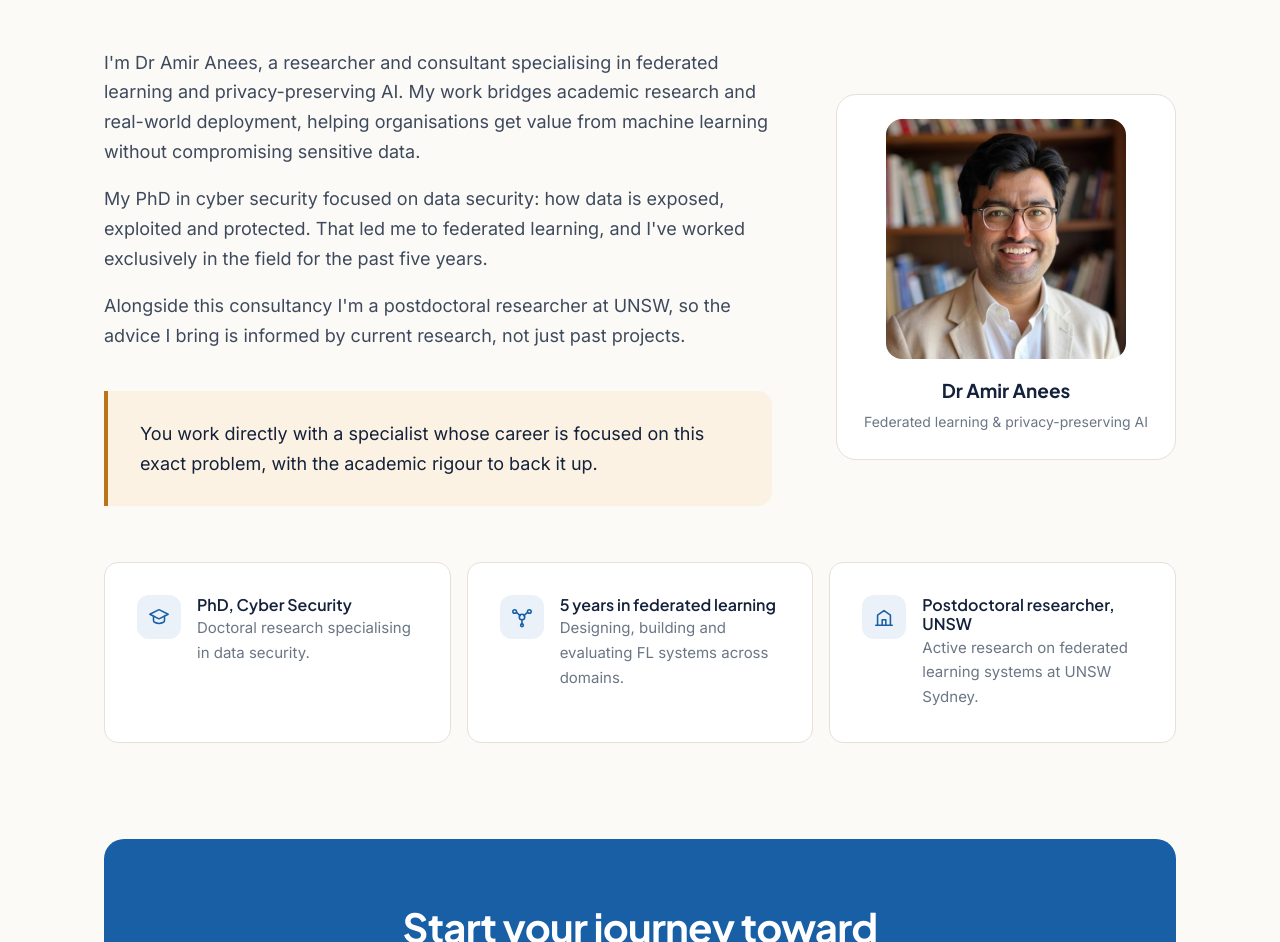
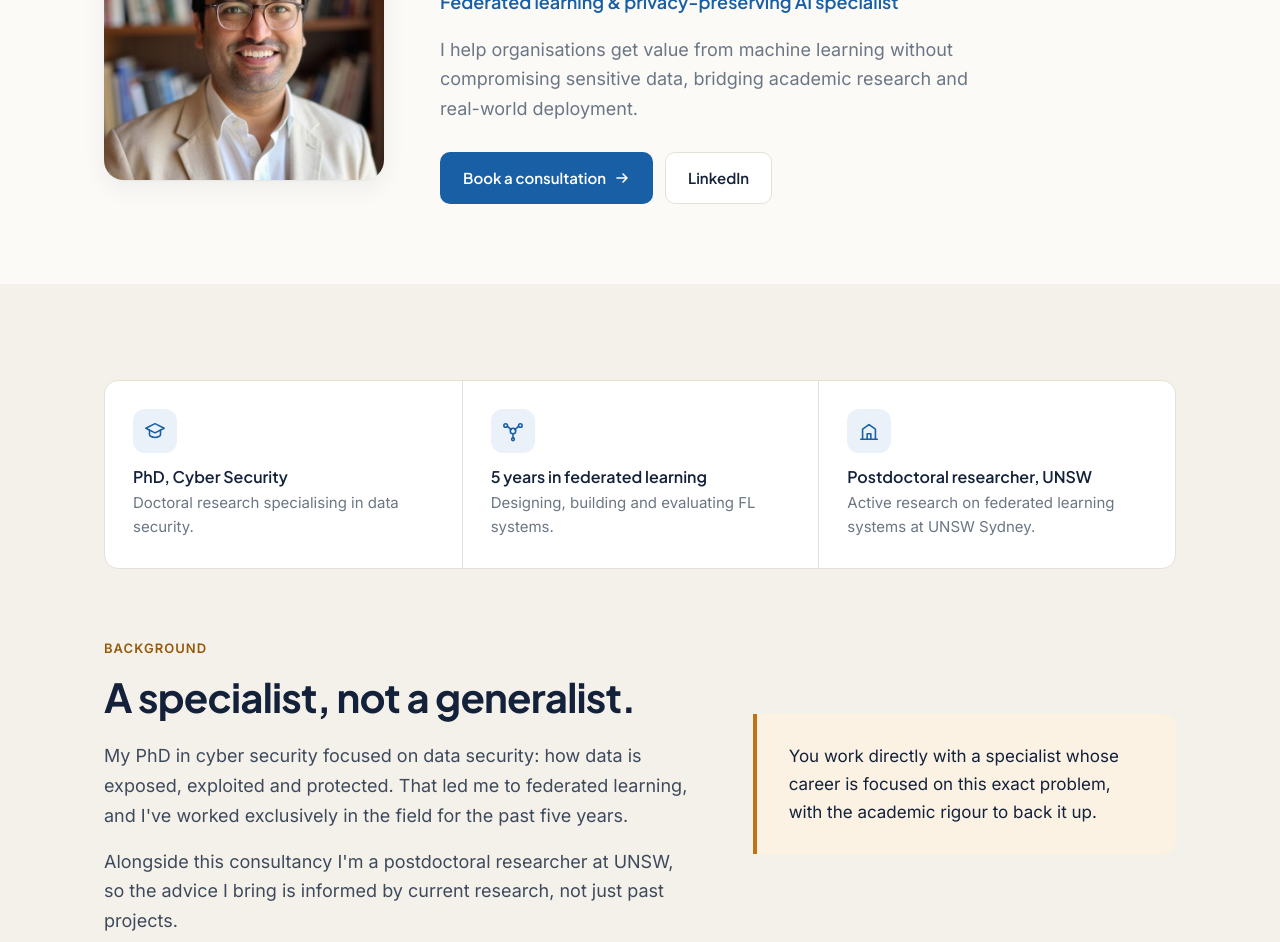
Before and after one commit to anees-amir/ConsultancyWebsite, a plain HTML site: page about.html in a window 1280 px wide. Shown: the part 277-1219 px from the top of the page. Drawn offline with Linux system fonts and the light colour scheme.

Commit message:
Redesign About page as a profile layout; hash asset URLs
- Photo, name and role at the top; credentials in a compact strip;
  background text with the callout alongside
- Version style.css/main.js by content hash so each CSS change forces
  browsers to fetch the matching stylesheet

Co-Authored-By: Claude Opus 5.5 <noreply@anthropic.com>

```diff
--- a/about.html
+++ b/about.html
@@ -9,7 +9,7 @@
   <link rel="preconnect" href="https://fonts.googleapis.com">
   <link rel="preconnect" href="https://fonts.gstatic.com" crossorigin>
   <link href="https://fonts.googleapis.com/css2?family=Inter:wght@400;500;600&family=Plus+Jakarta+Sans:wght@600;700&display=swap" rel="stylesheet">
-  <link rel="stylesheet" href="style.css?v=20261116b">
+  <link rel="stylesheet" href="style.css?v=634c59dc">
 </head>
 <body>
 
@@ -34,48 +34,56 @@
 
   <main>
 
-    <section class="page-hero">
-      <div class="container">
-        <span class="eyebrow">About</span>
-        <h1>A specialist, not a generalist.</h1>
+    <section class="about-hero">
+      <div class="container about-intro">
+        <img class="about-photo" src="images/amir-anees.jpg" alt="Dr Amir Anees" width="280" height="280">
+        <div>
+          <span class="eyebrow">About</span>
+          <h1>Dr Amir Anees</h1>
+          <p class="about-role">Federated learning &amp; privacy-preserving AI specialist</p>
+          <p class="lead">I help organisations get value from machine learning without compromising sensitive data, bridging academic research and real-world deployment.</p>
+          <div class="btn-row">
+            <a href="contact.html" class="btn btn-primary">Book a consultation <svg viewBox="0 0 16 16" fill="none" aria-hidden="true"><path d="M3 8h10M9 4l4 4-4 4" stroke="currentColor" stroke-width="1.6" stroke-linecap="round" stroke-linejoin="round"/></svg></a>
+            <a href="https://www.linkedin.com/company/aiprivacyconsultancy/about/" target="_blank" rel="noopener" class="btn btn-secondary">LinkedIn</a>
+          </div>
+        </div>
       </div>
     </section>
 
-    <section style="padding-top:8px">
-      <div class="container about-grid">
-        <div class="prose">
-          <p>I'm Dr Amir Anees, a researcher and consultant specialising in federated learning and privacy-preserving AI. My work bridges academic research and real-world deployment, helping organisations get value from machine learning without compromising sensitive data.</p>
+    <section class="section-sand about-body">
+      <div class="container">
+        <div class="cred-strip reveal">
+          <div class="cred">
+            <div class="icon-badge"><svg viewBox="0 0 24 24" fill="none" stroke="currentColor" stroke-width="1.7" stroke-linecap="round" stroke-linejoin="round" aria-hidden="true"><path d="M2 9l10-5 10 5-10 5-10-5z"/><path d="M6 11v5c0 1.5 2.7 3 6 3s6-1.5 6-3v-5"/></svg></div>
+            <h4>PhD, Cyber Security</h4>
+            <p>Doctoral research specialising in data security.</p>
+          </div>
+          <div class="cred">
+            <div class="icon-badge"><svg viewBox="0 0 24 24" fill="none" stroke="currentColor" stroke-width="1.7" stroke-linecap="round" stroke-linejoin="round" aria-hidden="true"><circle cx="12" cy="12" r="3"/><circle cx="4" cy="6" r="2"/><circle cx="20" cy="6" r="2"/><circle cx="12" cy="21" r="1.5"/><path d="M6 7l4 3.5M18 7l-4 3.5M12 15v4.5"/></svg></div>
+            <h4>5 years in federated learning</h4>
+            <p>Designing, building and evaluating FL systems.</p>
+          </div>
+          <div class="cred">
+            <div class="icon-badge"><svg viewBox="0 0 24 24" fill="none" stroke="currentColor" stroke-width="1.7" stroke-linecap="round" stroke-linejoin="round" aria-hidden="true"><path d="M3 21h18M5 21V10l7-5 7 5v11"/><path d="M10 21v-6h4v6"/></svg></div>
+            <h4>Postdoctoral researcher, UNSW</h4>
+            <p>Active research on federated learning systems at UNSW Sydney.</p>
+          </div>
+        </div>
+
+        <div class="about-text">
+          <div>
+          <span class="eyebrow">Background</span>
+          <h2>A specialist, not a generalist.</h2>
           <p>My PhD in cyber security focused on data security: how data is exposed, exploited and protected. That led me to federated learning, and I've worked exclusively in the field for the past five years.</p>
           <p>Alongside this consultancy I'm a postdoctoral researcher at UNSW, so the advice I bring is informed by current research, not just past projects.</p>
+          </div>
           <div class="callout">
             <p>You work directly with a specialist whose career is focused on this exact problem, with the academic rigour to back it up.</p>
           </div>
         </div>
-
-        <figure class="profile reveal">
-            <img src="images/amir-anees.jpg" alt="Dr Amir Anees" width="240" height="240">
-            <figcaption>
-              <strong>Dr Amir Anees</strong>
-              <span>Federated learning &amp; privacy-preserving AI</span>
-            </figcaption>
-        </figure>
-      </div>
-
-      <div class="container credentials">
-          <div class="card credential reveal">
-            <div class="icon-badge"><svg viewBox="0 0 24 24" fill="none" stroke="currentColor" stroke-width="1.7" stroke-linecap="round" stroke-linejoin="round" aria-hidden="true"><path d="M2 9l10-5 10 5-10 5-10-5z"/><path d="M6 11v5c0 1.5 2.7 3 6 3s6-1.5 6-3v-5"/></svg></div>
-            <div><h4>PhD, Cyber Security</h4><p>Doctoral research specialising in data security.</p></div>
-          </div>
-          <div class="card credential reveal">
-            <div class="icon-badge"><svg viewBox="0 0 24 24" fill="none" stroke="currentColor" stroke-width="1.7" stroke-linecap="round" stroke-linejoin="round" aria-hidden="true"><circle cx="12" cy="12" r="3"/><circle cx="4" cy="6" r="2"/><circle cx="20" cy="6" r="2"/><circle cx="12" cy="21" r="1.5"/><path d="M6 7l4 3.5M18 7l-4 3.5M12 15v4.5"/></svg></div>
-            <div><h4>5 years in federated learning</h4><p>Designing, building and evaluating FL systems across domains.</p></div>
-          </div>
-          <div class="card credential reveal">
-            <div class="icon-badge"><svg viewBox="0 0 24 24" fill="none" stroke="currentColor" stroke-width="1.7" stroke-linecap="round" stroke-linejoin="round" aria-hidden="true"><path d="M3 21h18M5 21V10l7-5 7 5v11"/><path d="M10 21v-6h4v6"/></svg></div>
-            <div><h4>Postdoctoral researcher, UNSW</h4><p>Active research on federated learning systems at UNSW Sydney.</p></div>
-          </div>
       </div>
     </section>
+
 
     <section class="cta-section">
       <div class="container">
@@ -151,7 +159,7 @@
     </div>
   </footer>
 
-  <script src="main.js?v=20261116b"></script>
+  <script src="main.js?v={asset_version('main.js')}"></script>
 
 </body>
 </html>
--- a/style.css
+++ b/style.css
@@ -399,26 +399,31 @@ section { padding: 96px 0; }
 
 /* ---------- About ---------- */
 
-.about-grid { display: grid; grid-template-columns: 1fr 340px; gap: 64px; align-items: center; }
-.about-grid p + p { margin-top: 18px; }
-.about-grid .prose p { font-size: 18px; }
+.about-hero { padding: 80px 0; }
+.about-intro { display: grid; grid-template-columns: 280px 1fr; gap: 56px; align-items: center; }
+.about-photo { width: 280px; height: 280px; object-fit: cover; border-radius: 20px; box-shadow: var(--shadow); }
+.about-intro h1 { font-size: clamp(36px, 4.6vw, 52px); }
+.about-role { font-family: var(--font-head); font-weight: 600; color: var(--blue); font-size: 18px; margin: 8px 0 18px; }
+.about-intro .lead { font-size: 18px; color: var(--muted); max-width: 560px; margin-bottom: 28px; }
 
-.credentials { display: grid; grid-template-columns: repeat(3, 1fr); gap: 16px; margin-top: 56px; }
-.credential { display: flex; gap: 16px; align-items: flex-start; }
-.credential .icon-badge { margin-bottom: 0; flex-shrink: 0; }
-.credential p { font-size: 15px; color: var(--muted); margin-top: 2px; }
-
-.profile {
+.cred-strip {
+  display: grid;
+  grid-template-columns: repeat(3, 1fr);
   background: var(--surface);
   border: 1px solid var(--line);
-  border-radius: 20px;
-  padding: 24px;
-  text-align: center;
+  border-radius: var(--radius);
 }
-.profile img { width: 240px; height: 240px; object-fit: cover; border-radius: 16px; margin: 0 auto; }
-.profile figcaption { padding-top: 16px; }
-.profile strong { display: block; font-family: var(--font-head); font-size: 19px; color: var(--ink); }
-.profile span { font-size: 14px; color: var(--muted); }
+.cred { padding: 28px; }
+.cred + .cred { border-left: 1px solid var(--line); }
+.cred .icon-badge { margin-bottom: 14px; }
+.cred h4 { margin-bottom: 4px; }
+.cred p { font-size: 15px; color: var(--muted); }
+
+.about-text { display: grid; grid-template-columns: 1.4fr 1fr; gap: 56px; align-items: center; margin-top: 64px; }
+.about-text .callout { margin-top: 0; }
+.about-text h2 { margin-bottom: 20px; }
+.about-text p { font-size: 18px; }
+.about-text p + p { margin-top: 16px; }
 
 .callout {
   margin-top: 40px;
@@ -603,8 +608,15 @@ section { padding: 96px 0; }
 
 @media (max-width: 880px) {
   section { padding: 72px 0; }
-  .about-grid { grid-template-columns: 1fr; gap: 32px; }
-  .credentials { grid-template-columns: 1fr; margin-top: 32px; }
+  .about-hero { padding: 48px 0 56px; }
+  .about-intro { grid-template-columns: 1fr; gap: 28px; }
+  .about-photo { width: 200px; height: 200px; }
+  .cred-strip { grid-template-columns: 1fr; }
+  .cred { display: grid; grid-template-columns: 44px 1fr; column-gap: 16px; padding: 20px; }
+  .cred .icon-badge { grid-row: span 2; margin: 0; }
+  .about-text { grid-template-columns: 1fr; gap: 32px; }
+  .cred + .cred { border-left: none; border-top: 1px solid var(--line); }
+  .about-text { margin-top: 48px; }
   .nav-toggle { display: inline-flex; }
   .nav-links {
     display: none;
```
Also changed, not shown: case-studies.html (+2 -2 lines), contact.html (+2 -2 lines), index.html (+2 -2 lines), privacy.html (+2 -2 lines), services.html (+2 -2 lines), success.html (+2 -2 lines), technologies.html (+2 -2 lines), terms.html (+2 -2 lines).
